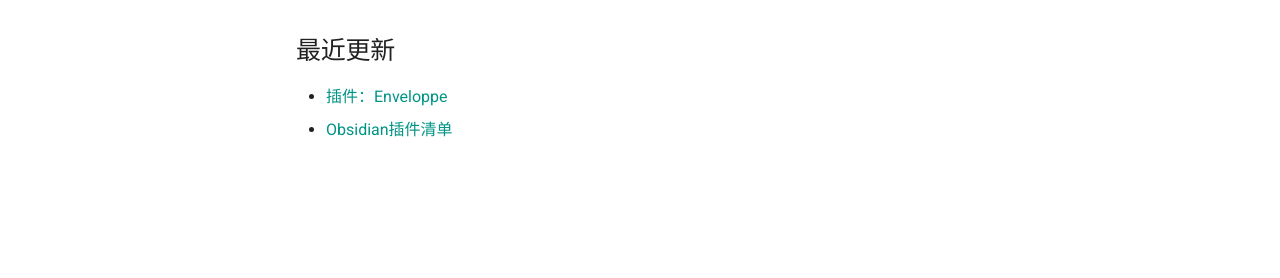
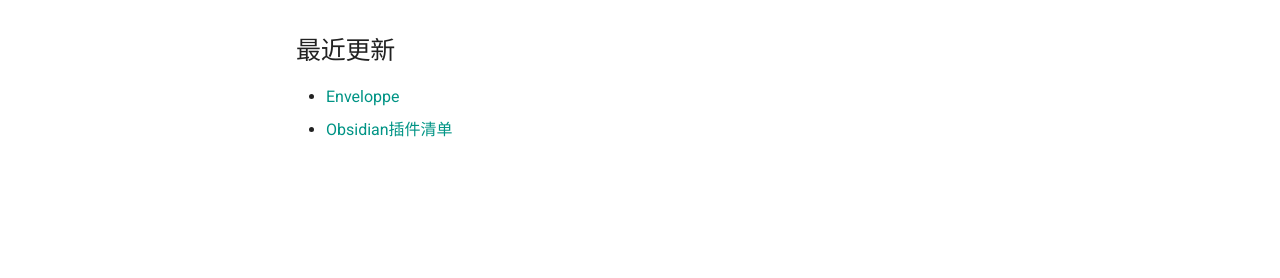
Before and after one commit to mlosun/My_Garden, an MkDocs documentation site: the page built from docs/obsidian/index.md, in a window 1280 px wide. Shown: the part 195-473 px from the top of the page. Built offline with MkDocs 1.6.1 and Material for MkDocs 9.7.7, drawn with Linux system fonts in a browser that asks for light colours; comment, search, counter and statistics services are not loaded.

Commit message:
PUSH NOTE : index.md

```diff
--- a/docs/obsidian/index.md
+++ b/docs/obsidian/index.md
@@ -7,5 +7,5 @@ title: Obsidian
 
 ## 最近更新
 
-- [插件：Enveloppe](./%E6%8F%92%E4%BB%B6%EF%BC%9AEnveloppe.md)
+- [Enveloppe](./plugins/Enveloppe.md)
 - [Obsidian插件清单](./Obsidian%E6%8F%92%E4%BB%B6%E6%B8%85%E5%8D%95.md)
```
